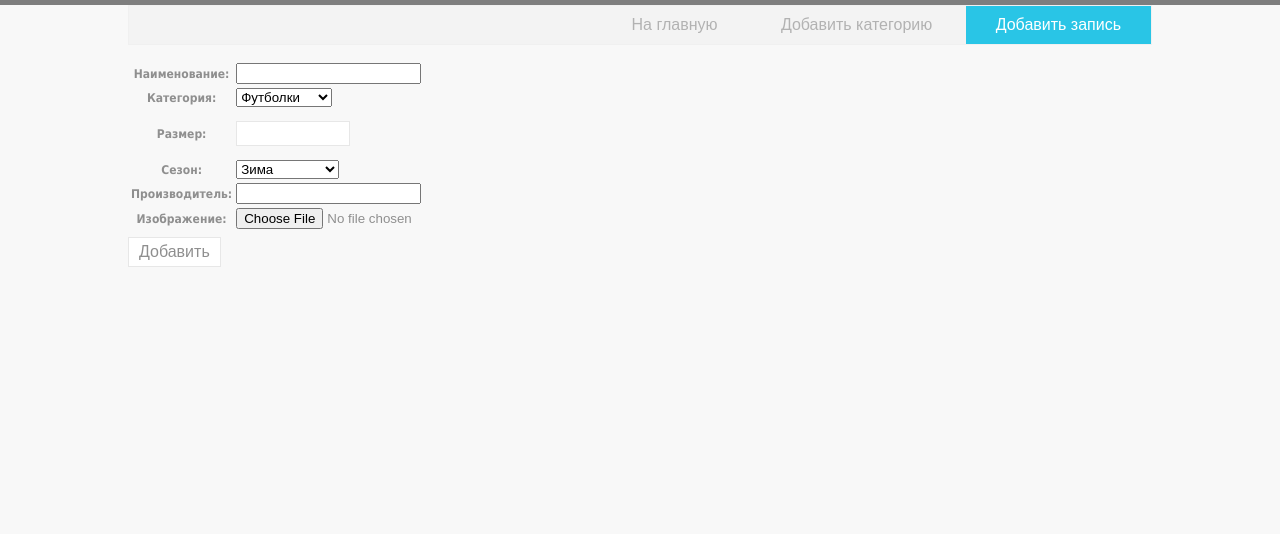
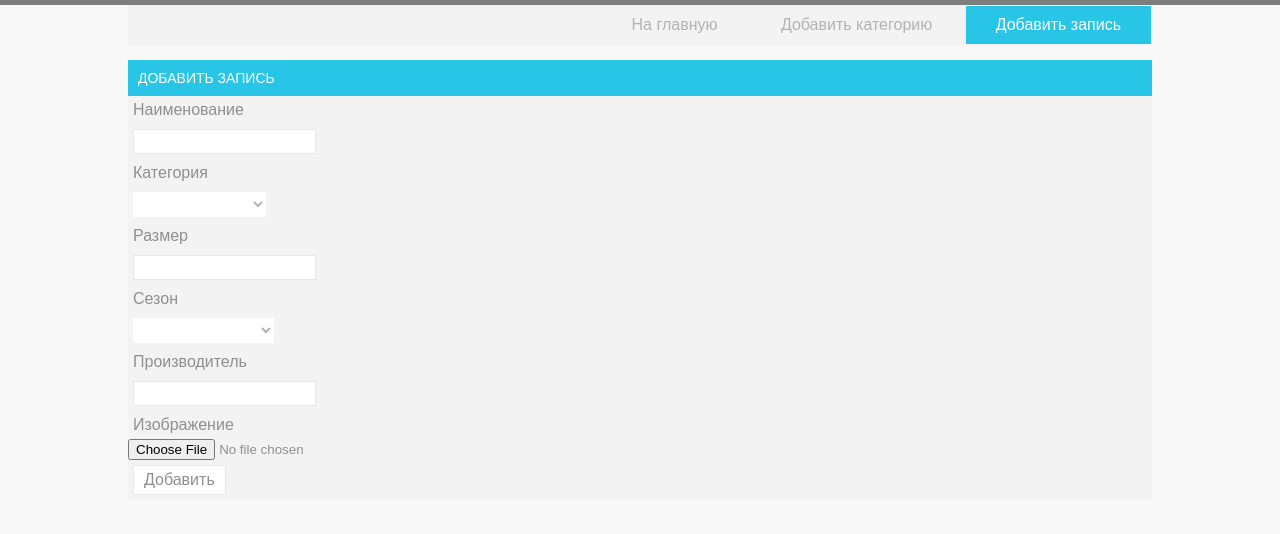
Before and after one commit to korotenko-maksim/showroom, a Django app: page /edit/item in a window 1280 px wide. Shown: the top 534 px of the page. Run offline with Django 3.2, Linux system fonts and the light colour scheme; data comes from the database, SQL or seed files in the repository.

Commit message:
add css style on a main pagePushed 1 commit to origin/master (yesterday 20:22)

```diff
--- a/editor/views.py
+++ b/editor/views.py
@@ -27,7 +27,7 @@ def editCategory(request):
     form = EditCategory()
     topMenu[1]['active'] = True
     topMenu[2]['active'] = False
-    return render(request, 'editor.html', {'form': form, 'topMenu': topMenu})
+    return render(request, 'editor.html', {'form': form, 'topMenu': topMenu, 'title': 'ДОБАВИТЬ КАТЕГОРИЮ'})
 
 
 def editItem(request):
@@ -47,4 +47,4 @@ def editItem(request):
     form = EditItem()
     topMenu[1]['active'] = False
     topMenu[2]['active'] = True
-    return render(request, 'editor.html', {'form': form, 'topMenu': topMenu})
+    return render(request, 'editor.html', {'form': form, 'topMenu': topMenu, 'title': 'ДОБАВИТЬ ЗАПИСЬ'})
--- a/static/style.css
+++ b/static/style.css
@@ -113,13 +113,12 @@ h2 {
 	margin: 5px 0px;
 }
 
-input[type="number"] {
+input[type="number"], input[type="text"] {
 	background-color: #fff;
 	align: central;
 	outline: none;
 	padding: 0px 0px;
-	margin: 10px 0px;
-	width: 45%;
+	margin: 5px 5px;
 	height: 25px;
 	line-height: 40px;
 	text-indent: 10px;
@@ -129,7 +128,7 @@ input[type="number"] {
 	font: 14px 'Oswald', sans-serif;
 }
 
-input[type="number"]:focus {
+input[type="number"]:focus, input[type="text"]:focus {
 	outline: 2px solid #29c5e6;
 }
 
@@ -190,9 +189,9 @@ input:checked + label:before {
  line-height: 80%;
 }
 
-input[type=submit] {
+input[type="submit"] {
     padding: 5px 10px;
-    margin-top: 5px;
+    margin: 5px 5px;
     background: #fff;
     border: 1px solid #e7e7e7;
     border-radius: 0px
@@ -250,3 +249,33 @@ input[type=submit]:hover {
     padding: 10px;
     clear: both;
 }
+
+.form {
+    background: #f3f3f3;
+    border: 1px #f0f0f0;
+    margin: 0px 0px 15px 0px;
+}
+
+.form p {
+    margin: 5px 5px;
+    margin-top: 5px;
+    font: 1rem 'Oswald', sans-serif;
+}
+
+select {
+  background-color: #fff;
+  color: #b2b2b2;
+  padding: 12px;
+  margin: 5px;
+  border: none;
+  height: 25px;
+  font: 1rem 'Oswald', sans-serif;
+  -webkit-appearance: button;
+  appearance: button;
+  outline: none;
+}
+
+select option {
+  padding: 30px;
+  margin: 5px;
+}
--- a/templates/editor.html
+++ b/templates/editor.html
@@ -1,8 +1,19 @@
 {% extends "base.html" %}
 {% block main %}
-<form action="" method="post" enctype="multipart/form-data">
-    {% csrf_token %}
-    <table>{{ form }}</table>
-    <input type="submit" value="Добавить">
-</form>
+<div class="form">
+    <h2>{{title}}</h2>
+    <form action="" method="post" enctype="multipart/form-data">
+        {% csrf_token %}
+        {% for field in form %}
+        <div>
+        {% if field.field.widget.input_type != "checkbox" %}
+            <p>{{field.label}}</p>{{field}}
+        {% else %}
+            {{field}}<label for="{{ field.auto_id }}">{{field.label}}</label>
+        {% endif %}
+        </div>
+        {% endfor %}
+        <input type="submit" value="Добавить">
+    </form>
+</div>
 {% endblock main %}
```
